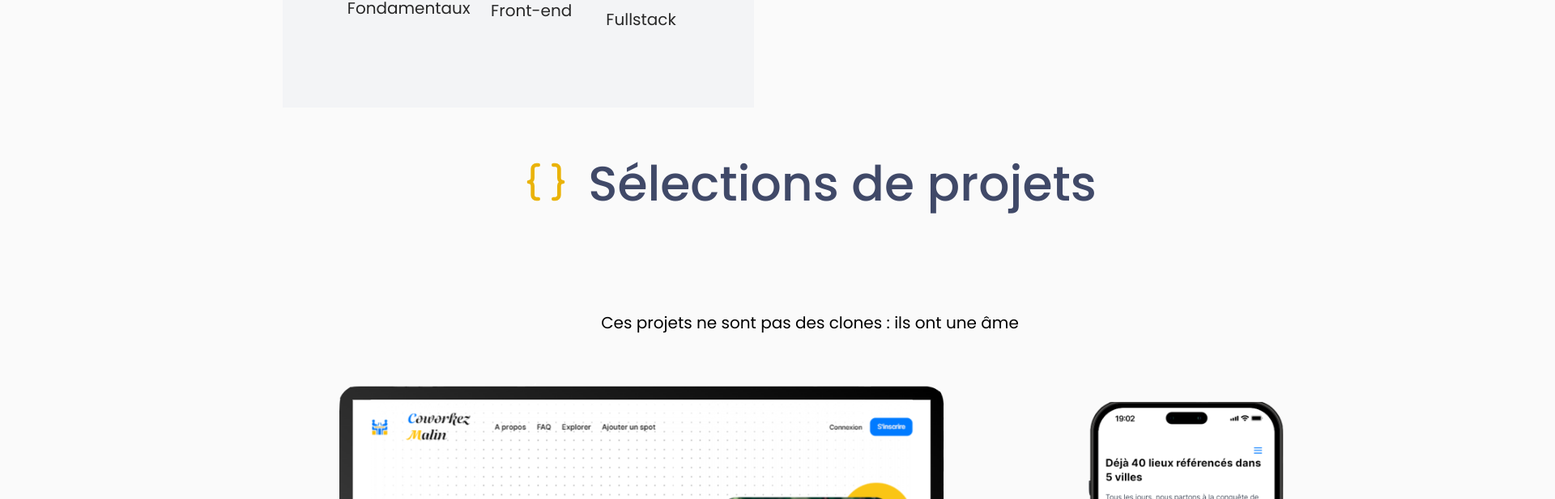
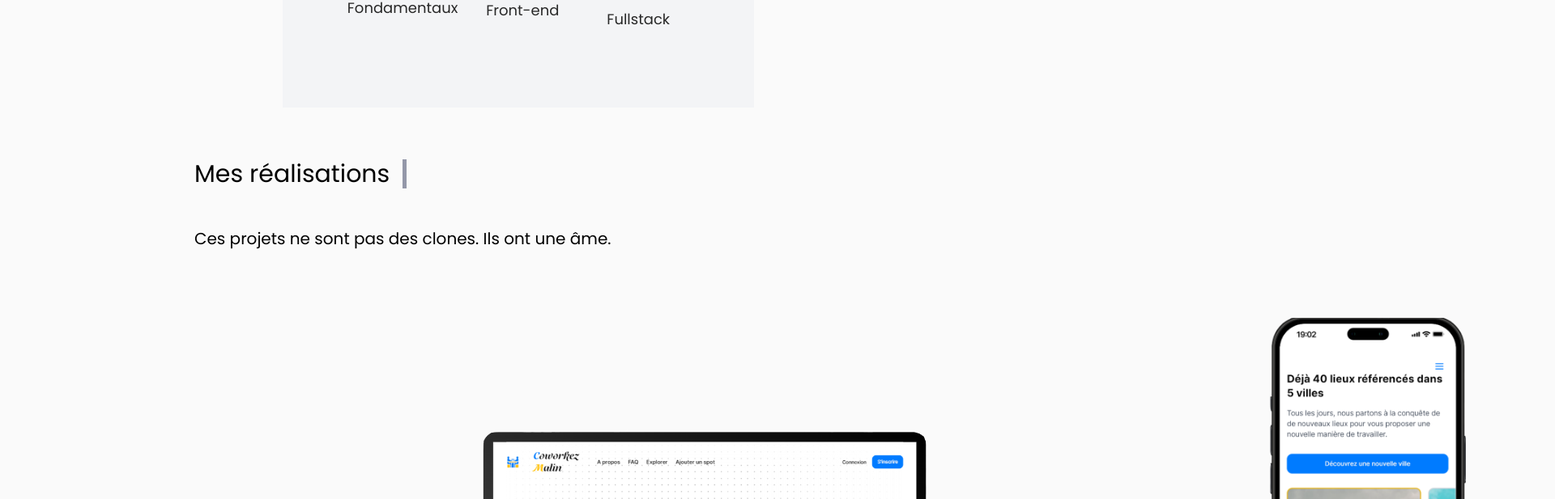
Before and after one commit to monkeycs60/portfolio-cs, a Next.js app: page / in a window 1280 px wide. Shown: the part 1959-2576 px from the top of the page at 81% size, 1920 px wide, since content can reach past the window. Built offline with nearby package versions, Linux system fonts and the light colour scheme.

Commit message:
style: change project layout

```diff
--- a/src/components/AboutMe.tsx
+++ b/src/components/AboutMe.tsx
@@ -1,7 +1,3 @@
-import clsx from 'clsx';
-import Image from 'next/image';
-import React from 'react';
-
 const AboutMe = () => {
 	return (
 		<div className='w-full relative pt-[50px] pb-[100px] 3xl:py-0 3xl:h-[40vh] p-4 flex flex-col bg-secondary text-primary overflow-hidden'>
--- a/src/components/Project.tsx
+++ b/src/components/Project.tsx
@@ -18,14 +18,15 @@ const { chiaroscuro, coworkez } = projectDetails;
 
 const Project = () => {
 	return (
-		<div className='lg:max-w-[2200px] w-screen lg:w-[2000px] m-auto p-4 flex flex-col pt-[8vh]'>
-			<div className='flex gap-6 text-2xl lg:text-6xl font-poppins mx-auto text-gray-cool-700 font-medium'>
-				<Braces className=' text-yellow-500 lg:w-14 lg:h-14' />
-				<h2>Sélections de projets</h2>
+		<>
+			<div className=' w-[65%] m-auto p-4 flex flex-col pt-[8vh]'>
+				<div className='flex gap-4 font-poppins  w-full'>
+					<h3 className='text-xl lg:text-3xl '>Mes réalisations</h3>
+					<div className='bg-gray-cool-700 w-[5px] animate-pulse '></div>
 				</div>
-			<div>
-				<span className='font-poppins text-xl flex justify-center mt-32'>
-					Ces projets ne sont pas des clones : ils ont une âme
+				<div className='pt-12'>
+					<span className='font-poppins text-xl'>
+						Ces projets ne sont pas des clones. Ils ont une âme.
 					</span>
 				</div>
 				<div className='flex flex-col gap-4'>
@@ -50,6 +51,8 @@ const Project = () => {
 							</span>
 						</Link>
 					</div>
+				</div>
+			</div>
 			<ProjectDetails
 				categories={coworkez.categories}
 				texts={{
@@ -58,7 +61,7 @@ const Project = () => {
 					technologies: <CoworkezTechnologies />,
 				}}
 			/>
-			</div>
+			<div className=' w-[65%] m-auto p-4 flex flex-col '>
 				<div className='flex flex-col gap-4 mb-[10vh]'>
 					<ProjectMockUp
 						website='https://restaurant-app-67d7.vercel.app/'
@@ -83,6 +86,8 @@ const Project = () => {
 							</span>
 						</Link>
 					</div>
+				</div>
+			</div>
 			<ProjectDetails
 				categories={chiaroscuro.categories}
 				texts={{
@@ -91,8 +96,7 @@ const Project = () => {
 					technologies: <ChiaroscuroTechnologies />,
 				}}
 			/>
-			</div>
-		</div>
+		</>
 	);
 };
 
--- a/src/components/Project/ProjectDetails.tsx
+++ b/src/components/Project/ProjectDetails.tsx
@@ -12,10 +12,7 @@ interface ProjectDetailsProps {
 	};
 }
 
-const ProjectDetails = ({
-	categories,
-	texts,
-}: ProjectDetailsProps) => {
+const ProjectDetails = ({ categories, texts }: ProjectDetailsProps) => {
 	const [activeTab, setActiveTab] = useState(categories[1]);
 
 	const detailsTab = [
@@ -29,8 +26,8 @@ const ProjectDetails = ({
 	const indicatorWidth = 100 / categories.length;
 
 	return (
-		<div className='flex flex-col max-w-[1200px] h-[400px] lg:h-[600px] mx-auto mt-[5vh] mb-[5vh] w-full font-circularLight p-4 '>
-			<div className='flex relative justify-between'>
+		<div className='flex flex-col h-[400px] lg:h-[600px] my-[5vh] w-screen font-circularLight  bg-secondary text-primary'>
+			<div className='flex relative justify-between w-[65%] mx-auto mt-20'>
 				{categories.map((category, index) => (
 					<span
 						key={index}
@@ -41,11 +38,11 @@ const ProjectDetails = ({
 				))}
 
 				{/* Barre continue */}
-				<div className='absolute w-full h-[8px] bg-gray-cool-300 -bottom-6 rounded-xl'></div>
+				<div className='absolute w-full h-[8px] bg-gray-400 -bottom-6 rounded-xl'></div>
 
 				{/* Indicateur de sélection */}
 				<div
-					className='absolute h-[8px] rounded-xl bg-black -bottom-6 transition-all z-50 duration-300'
+					className='absolute h-[8px] rounded-xl bg-yellow-500 -bottom-6 transition-all z-50 duration-300'
 					style={{
 						width: `${indicatorWidth}%`,
 						transform: `translateX(${
@@ -53,7 +50,9 @@ const ProjectDetails = ({
 						}%)`,
 					}}></div>
 			</div>
-			<div className='mt-20 lg:text-lg'>{detailsTab[selectedIndex]}</div>
+			<div className='w-[65%] mx-auto mt-32 lg:text-lg'>
+				{detailsTab[selectedIndex]}
+			</div>
 		</div>
 	);
 };
--- a/src/components/TechStack.tsx
+++ b/src/components/TechStack.tsx
@@ -9,7 +9,7 @@ const TechStack = () => {
 					<h3 className='text-xl lg:text-3xl '>Tech Stack</h3>
 					<div className='bg-gray-cool-700 w-[5px] animate-pulse '></div>
 				</div>
-				<div className='flex mt-[100px] h-[350px] w-[70%] bg-gray-100 items-center justify-between text-xl font-poppins p-20'>
+				<div className='flex mt-[100px] h-[350px] w-[70%] bg-gray-100 items-center justify-between text-lg font-poppins p-20'>
 					<div className='flex-col'>
 						<div className='flex gap-10'>
 							<Image
--- a/src/components/layout/Navbar.tsx
+++ b/src/components/layout/Navbar.tsx
@@ -9,11 +9,12 @@ const Navbar = () => {
 
 	return (
 		<>
-			<AlignJustify className='fixed xl:w-10 xl:h-10 top-[6vh] right-[8vw] text-yellow-500' />
+			<AlignJustify className='fixed xl:w-10 xl:h-10 top-[6vh] right-[8vw] text-yellow-500 z-50' />
 			{!isHover ? (
 				<Link
 					href='https://github.com/monkeycs60'
 					target='_blank'
+					className='z-50'
 					onMouseEnter={() => setIsHover(true)}
 					onMouseLeave={() => setIsHover(false)}>
 					<GitMerge className='fixed top-[6vh] left-[8vw] text-yellow-500 xl:w-12 xl:h-12 transition-all duration-300' />
@@ -22,9 +23,10 @@ const Navbar = () => {
 				<Link
 					href='https://github.com/monkeycs60'
 					target='_blank'
+					className='z-50'
 					onMouseLeave={() => setIsHover(false)}>
 					<GitCompare
-						className='fixed text-yellow-500 top-[6vh] left-[8vw] xl:w-12 xl:h-12 transition-all duration-300'
+						className='fixed text-yellow-500 top-[6vh] left-[8vw] xl:w-12 xl:h-12 transition-all duration-300 z-50'
 						onMouseEnter={() => setIsHover(true)}
 						onMouseLeave={() => {
 							setIsHover(false);
```
Lines whose indentation alone changed are shown as unchanged.
